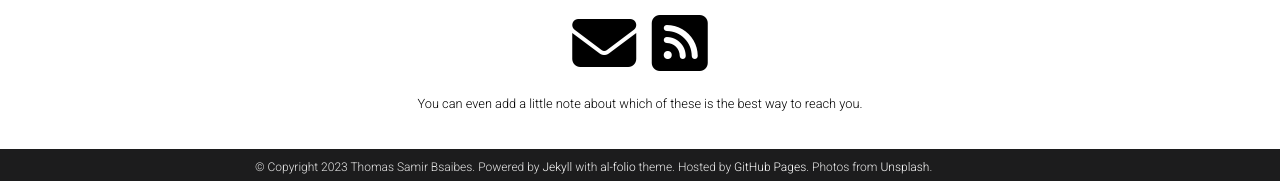
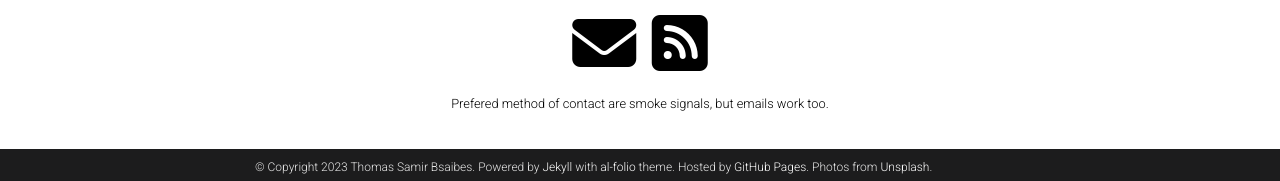
Before and after one commit to BsaibesT/bsaibest.github.io, a Jekyll site: the page built from _pages/about.md, in a window 1280 px wide and 958 px high. Shown: the part 774-955 px from the top of the window. Built offline with Jekyll 4.4.1, drawn with Linux system fonts in a browser that asks for light colours; comment, search, counter and statistics services are not loaded; a style sheet for code colours, icons or effects is not loaded.

Commit message:
Update _config.yml

```diff
--- a/_config.yml
+++ b/_config.yml
@@ -106,7 +106,7 @@
 discord_id: # your discord id (18-digit unique numerical identifier)
 
 contact_note: >
-  You can even add a little note about which of these is the best way to reach you.
+  Prefered method of contact are smoke signals, but emails work too.
 
 # -----------------------------------------------------------------------------
 # Analytics and search engine verification
```
